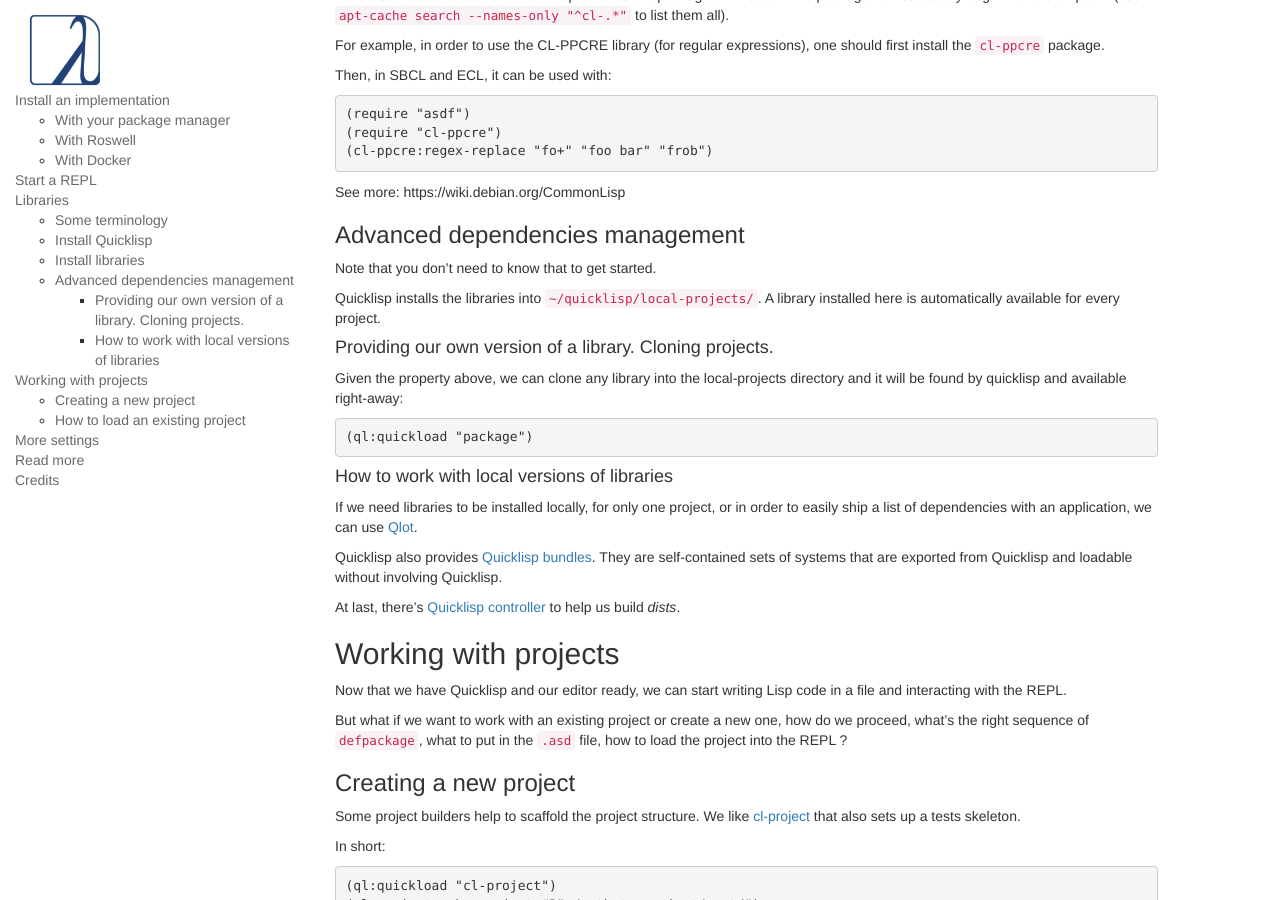
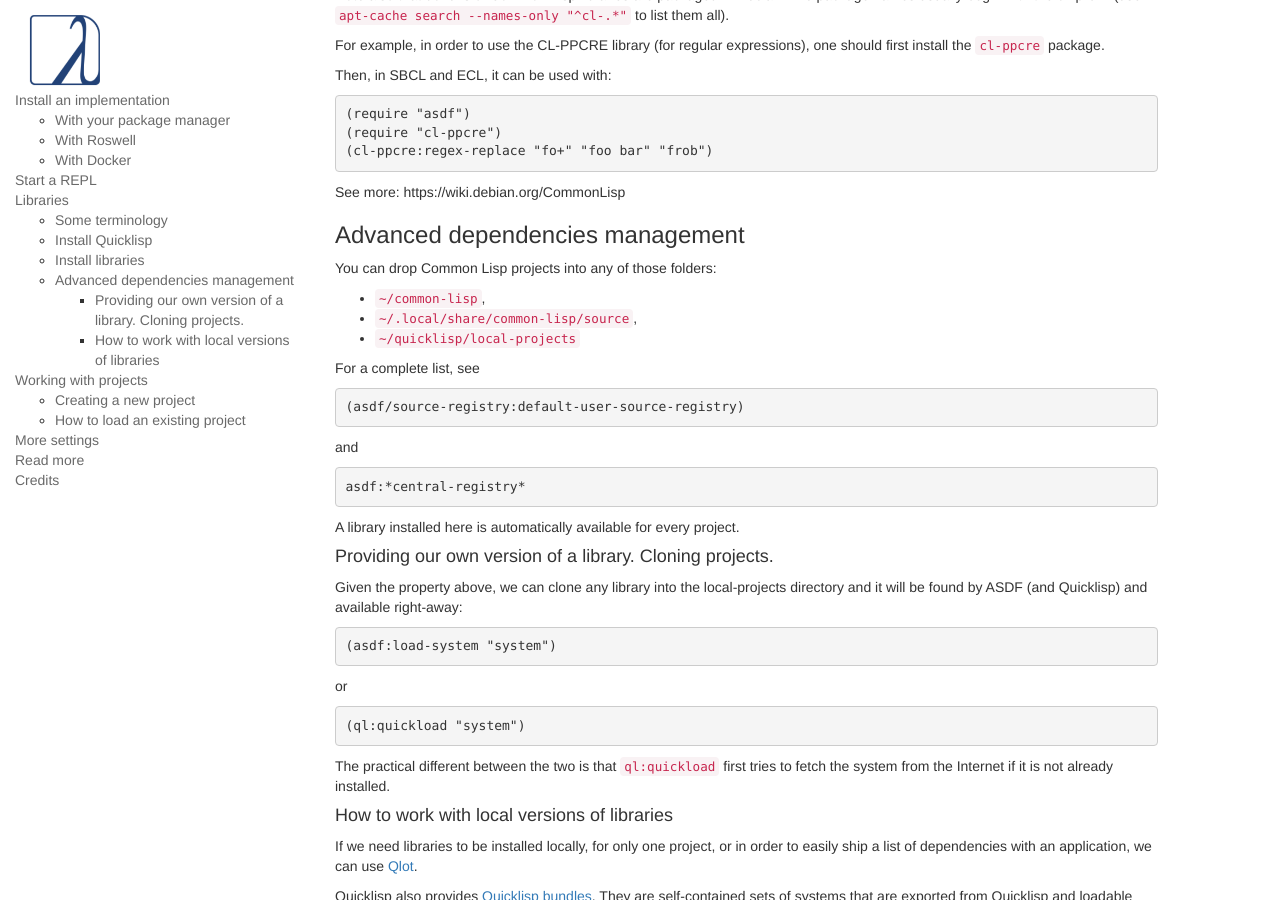
Before and after one commit to LispCookbook/cl-cookbook, a Jekyll site: the page built from getting-started.md, in a window 1280 px wide and 900 px high, scrolled down 3402 px. Built offline with Jekyll 4.4.1, drawn with Linux system fonts in a browser that asks for light colours.

Commit message:
getting-started: Document asdf:load-system (useful without Quicklisp).

```diff
--- a/getting-started.md
+++ b/getting-started.md
@@ -247,20 +247,41 @@ See more: https://wiki.debian.org/CommonLisp
 
 ### Advanced dependencies management
 
-Note that you don't need to know that to get started.
+You can drop Common Lisp projects into any of those folders:
 
-Quicklisp installs the libraries into `~/quicklisp/local-projects/`. A
-library installed here is automatically available for every project.
+- `~/common-lisp`,
+- `~/.local/share/common-lisp/source`,
+- `~/quicklisp/local-projects`
+
+For a complete list, see
+
+~~~lisp
+(asdf/source-registry:default-user-source-registry)
+~~~
+
+and
+~~~lisp
+asdf:*central-registry*
+~~~
+
+A library installed here is automatically available for every project.
 
 #### Providing our own version of a library. Cloning projects.
 
 Given the property above, we can clone any library into the
-local-projects directory and it will be found by quicklisp and
+local-projects directory and it will be found by ASDF (and Quicklisp) and
 available right-away:
 
 ~~~lisp
-(ql:quickload "package")
+(asdf:load-system "system")
 ~~~
+or
+~~~lisp
+(ql:quickload "system")
+~~~
+
+The practical different between the two is that `ql:quickload` first tries to
+fetch the system from the Internet if it is not already installed.
 
 #### How to work with local versions of libraries
 
```
